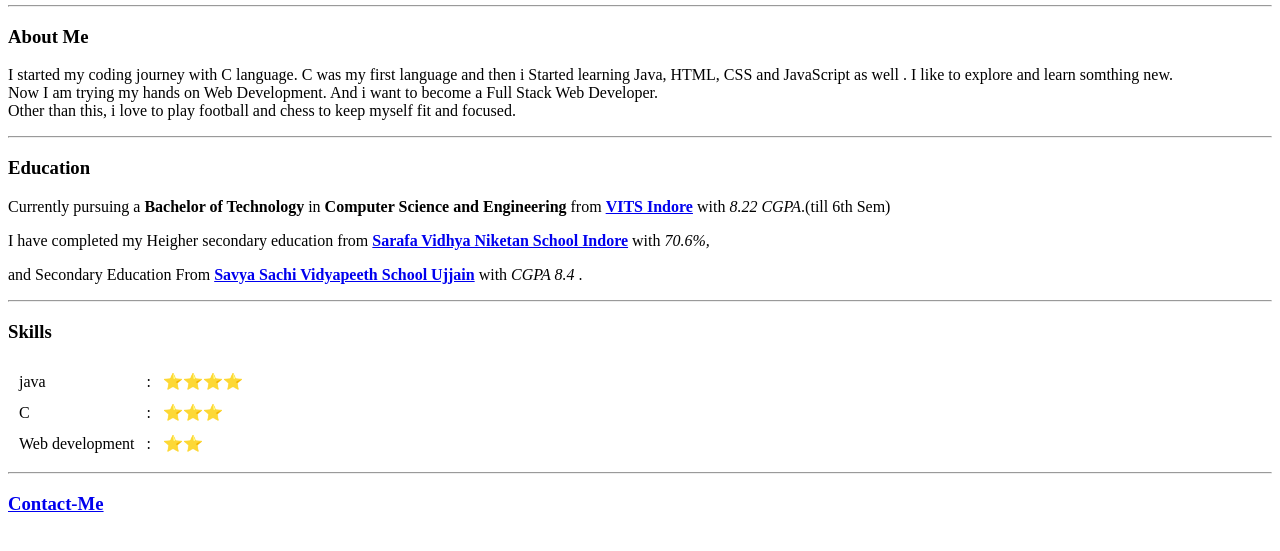
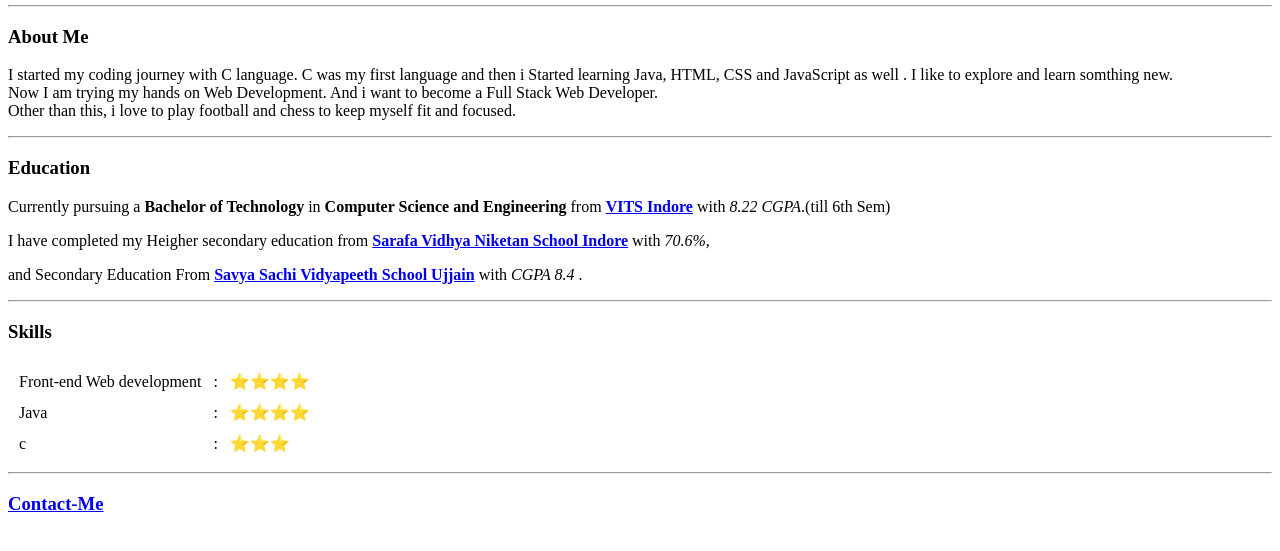
Before and after one commit to lakhann09/CV, a plain HTML site: page index.html in a window 1280 px wide. Shown: the part 197-748 px from the top of the page. Drawn offline with Linux system fonts and the light colour scheme.

Commit message:
Update index.html

```diff
--- a/index.html
+++ b/index.html
@@ -36,19 +36,19 @@
     <h3>Skills</h3>
     <table cellspacing="10">
         <tr>
-            <td>java</td>
+            <td>Front-end Web development</td>
             <td>:</td>
             <td>⭐⭐⭐⭐</td>
         </tr>
         <tr>
-            <td>C</td>
+            <td>Java</td>
+            <td>:</td>
+            <td>⭐⭐⭐⭐</td>
+        </tr>
+        <tr>
+            <td>c</td>
             <td>:</td>
             <td>⭐⭐⭐</td>
-        </tr>
-        <tr>
-            <td>Web development</td>
-            <td>:</td>
-            <td>⭐⭐</td>
         </tr>
     </table>
     <hr>
```
